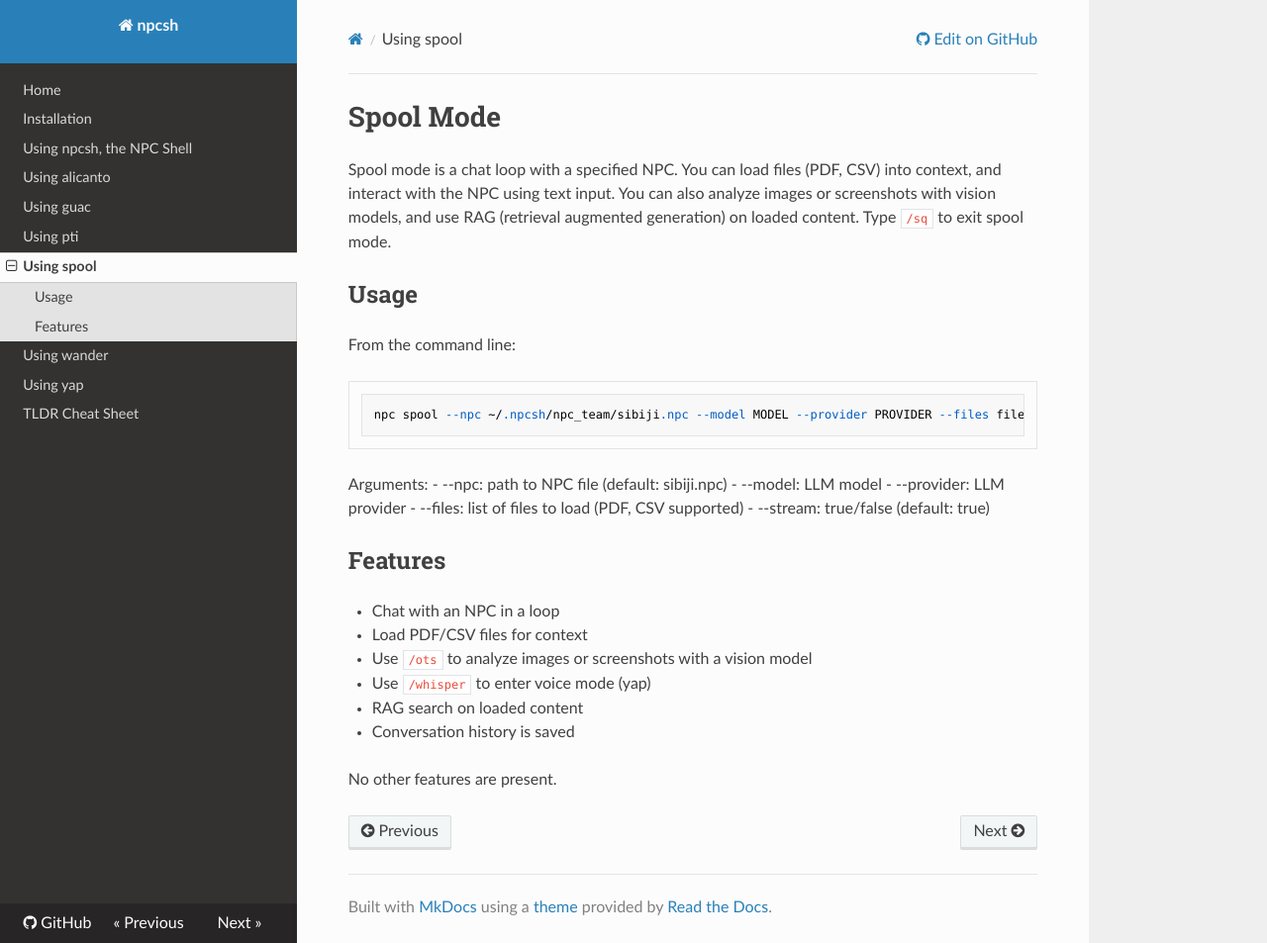
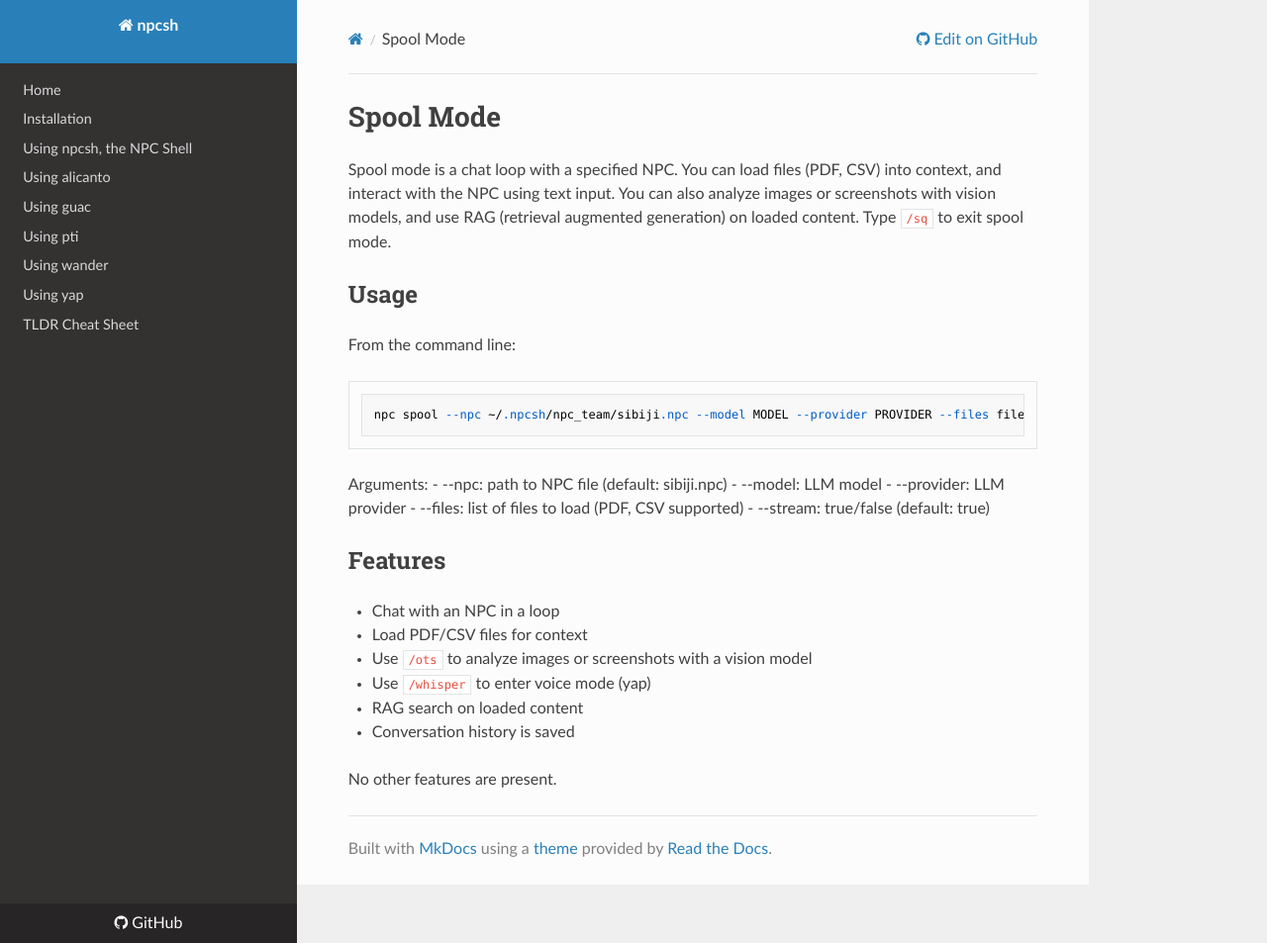
Before and after one commit to NPC-Worldwide/npcsh, an MkDocs documentation site: the page built from docs/spool.md, in a window 1280 px wide and 953 px high. Shown: the whole window at 99% size. Built offline with MkDocs 1.6.1, drawn with Linux system fonts in a browser that asks for light colours; nearby versions of some CDN libraries.

Commit message:
fix up npcsh.md ref and remove spool standalone

```diff
--- a/mkdocs.yml
+++ b/mkdocs.yml
@@ -33,11 +33,10 @@
 nav:
   - Home: index.md
   - Installation: installation.md
-  - 'Using npcsh, the NPC Shell': guide.md
+  - 'Using npcsh, the NPC Shell': npcsh.md
   - 'Using alicanto': alicanto.md
   - 'Using guac': guac.md
   - 'Using pti': pti.md
-  - 'Using spool': spool.md
   - 'Using wander': wander.md
   - 'Using yap': yap.md
   - TLDR Cheat Sheet: TLDR_Cheat_sheet.md
```
